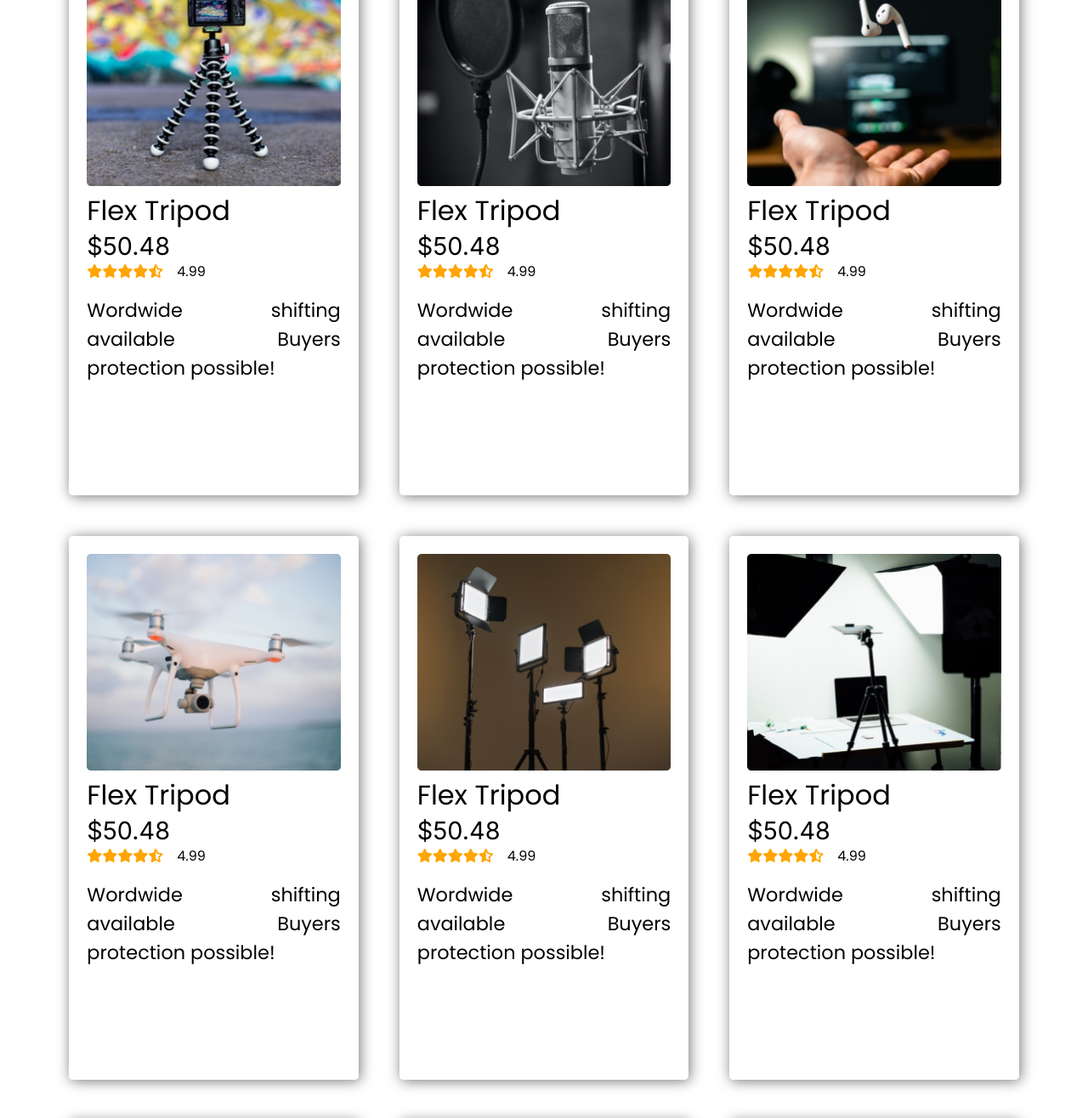
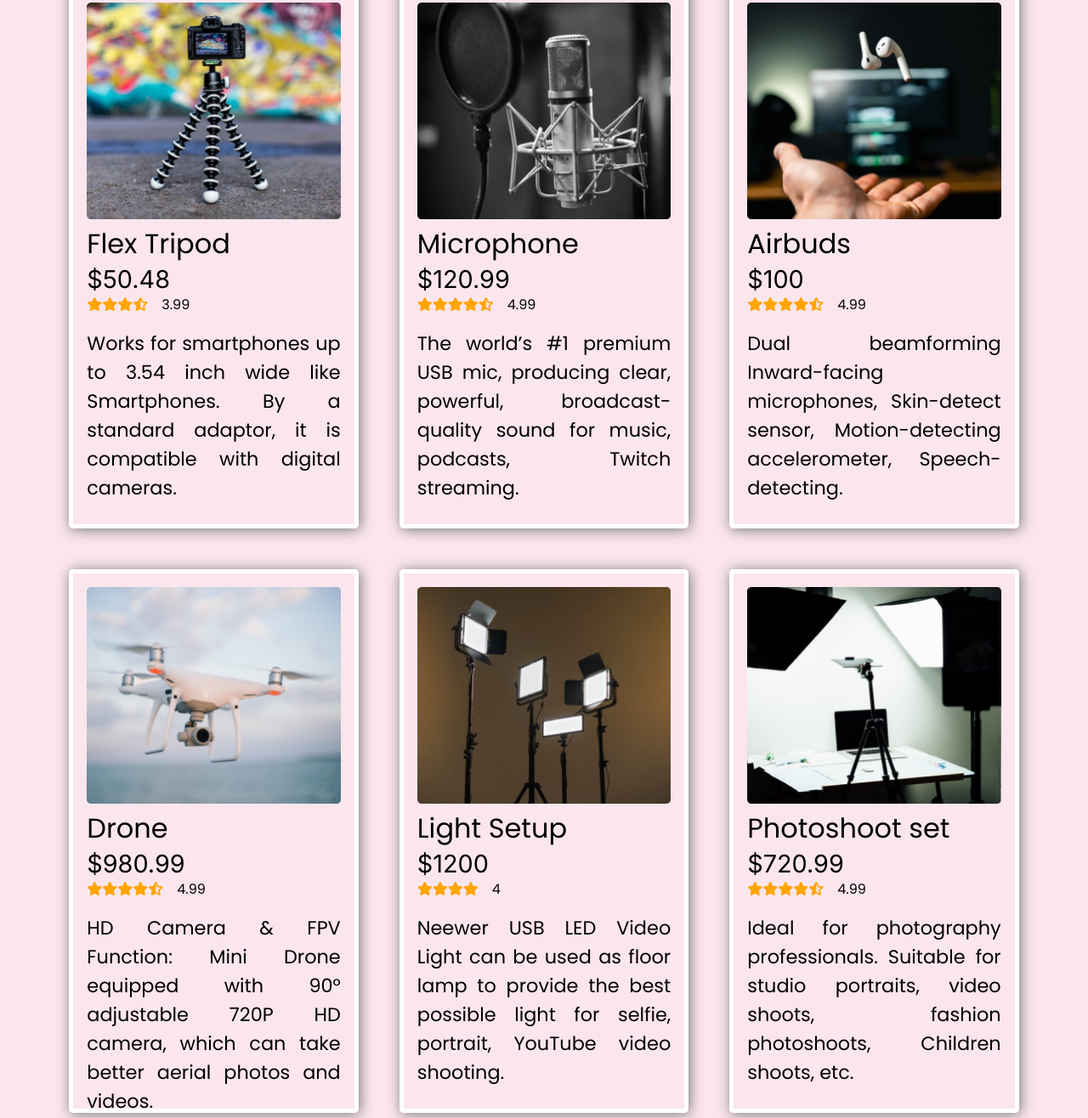
Before and after one commit to himadree-chaudhury/assignment2_influencer-gear, a plain HTML site: page index.html in a window 1280 px wide. Shown: the part 1433-2749 px from the top of the page at 85% size. Drawn offline with Linux system fonts and the light colour scheme.

Commit message:
cng-text

```diff
--- a/index.html
+++ b/index.html
@@ -34,9 +34,9 @@
                 <div class="welcome-container__msg--body">
                     <h1>Start your Journey as
                         Influencer</h1>
-                    <p>Lorem ipsum dolor sit amet, consectetur adipiscing elit. Sem vestibulum sed scelerisque eros.
-                        Lectus faucibus.</p>
-                    <a href="#" class="btn btn--utility">Preebook now <i class="fas fa-arrow-right"></i></a>
+                    <p>Are you an aspiring influencer who is adamant about starting their influencer journey in 2022 ?
+                        Have you made up your mind to deal with the hardships of this career ?</p>
+                    <a href="#buy-product" class="btn btn--utility">Preebook now <i class="fas fa-arrow-right"></i></a>
                 </div>
             </div>
             <div class="welcome-container__pic">
@@ -60,109 +60,108 @@
                     <h2>Flex Tripod</h2>
                     <h3>$50.48</h3>
                     <div class="product--ratings">
-                        <span class="rating--color"><i class="fas fa-star"></i><i class="fas fa-star"></i><i
+                        <span class="rating--color"><i class="fas fa-star"></i><i
                                 class="fas fa-star"></i><i class="fas fa-star"></i><i
                                 class="fas fa-star-half-alt"></i></span>
-                        <span>4.99</span>
+                        <span>3.99</span>
                     </div>
-                    <p>Wordwide shifting available
-                        Buyers protection possible!</p>
+                    <p>Works for smartphones up to 3.54 inch wide like Smartphones. By a standard adaptor, it is
+                        compatible with digital cameras.</p>
                 </div>
                 <div class="products__2 product--utility"><img src="./images/mic.png" alt="">
-                    <h2>Flex Tripod</h2>
-                    <h3>$50.48</h3>
+                    <h2>Microphone</h2>
+                    <h3>$120.99</h3>
                     <div class="product--ratings">
                         <span class="rating--color"><i class="fas fa-star"></i><i class="fas fa-star"></i><i
                                 class="fas fa-star"></i><i class="fas fa-star"></i><i
                                 class="fas fa-star-half-alt"></i></span>
                         <span>4.99</span>
                     </div>
-                    <p>Wordwide shifting available
-                        Buyers protection possible!</p>
+                    <p>The world’s #1 premium USB mic, producing clear, powerful, broadcast-quality sound for music,
+                        podcasts, Twitch streaming.</p>
                 </div>
                 <div class="products__3 product--utility"><img src="./images/airpod.png" alt="">
-                    <h2>Flex Tripod</h2>
-                    <h3>$50.48</h3>
+                    <h2>Airbuds</h2>
+                    <h3>$100</h3>
                     <div class="product--ratings">
                         <span class="rating--color"><i class="fas fa-star"></i><i class="fas fa-star"></i><i
                                 class="fas fa-star"></i><i class="fas fa-star"></i><i
                                 class="fas fa-star-half-alt"></i></span>
                         <span>4.99</span>
                     </div>
-                    <p>Wordwide shifting available
-                        Buyers protection possible!</p>
+                    <p>Dual beamforming Inward-facing microphones, Skin-detect sensor, Motion-detecting accelerometer,
+                        Speech-detecting.</p>
                 </div>
                 <div class="products__4 product--utility"><img src="./images/drone.png" alt="">
-                    <h2>Flex Tripod</h2>
-                    <h3>$50.48</h3>
+                    <h2>Drone</h2>
+                    <h3>$980.99</h3>
                     <div class="product--ratings">
                         <span class="rating--color"><i class="fas fa-star"></i><i class="fas fa-star"></i><i
                                 class="fas fa-star"></i><i class="fas fa-star"></i><i
                                 class="fas fa-star-half-alt"></i></span>
                         <span>4.99</span>
                     </div>
-                    <p>Wordwide shifting available
-                        Buyers protection possible!</p>
+                    <p>HD Camera & FPV Function: Mini Drone equipped with 90° adjustable 720P HD camera, which can take
+                        better aerial photos and videos.</p>
                 </div>
                 <div class="products__5 product--utility"><img src="./images/lights.png" alt="">
-                    <h2>Flex Tripod</h2>
-                    <h3>$50.48</h3>
+                    <h2>Light Setup</h2>
+                    <h3>$1200</h3>
+                    <div class="product--ratings">
+                        <span class="rating--color"><i class="fas fa-star"></i><i class="fas fa-star"></i><i
+                                class="fas fa-star"></i><i class="fas fa-star"></i></span>
+                        <span>4</span>
+                    </div>
+                    <p>Neewer USB LED Video Light can be used as floor lamp to provide the best possible light for
+                        selfie, portrait, YouTube video shooting.</p>
+                </div>
+                <div class="products__6 product--utility"><img src="./images/setup.png" alt="">
+                    <h2>Photoshoot set</h2>
+                    <h3>$720.99</h3>
                     <div class="product--ratings">
                         <span class="rating--color"><i class="fas fa-star"></i><i class="fas fa-star"></i><i
                                 class="fas fa-star"></i><i class="fas fa-star"></i><i
                                 class="fas fa-star-half-alt"></i></span>
                         <span>4.99</span>
                     </div>
-                    <p>Wordwide shifting available
-                        Buyers protection possible!</p>
+                    <p>Ideal for photography professionals. Suitable for studio portraits, video shoots, fashion
+                        photoshoots, Children shoots, etc.</p>
                 </div>
-                <div class="products__6 product--utility"><img src="./images/setup.png" alt="">
-                    <h2>Flex Tripod</h2>
-                    <h3>$50.48</h3>
+                <div class="products__7 product--utility"><img src="./images/camera.png" alt="">
+                    <h2>Vlogging Camera</h2>
+                    <h3>$1800.99</h3>
                     <div class="product--ratings">
                         <span class="rating--color"><i class="fas fa-star"></i><i class="fas fa-star"></i><i
                                 class="fas fa-star"></i><i class="fas fa-star"></i><i
                                 class="fas fa-star-half-alt"></i></span>
                         <span>4.99</span>
                     </div>
-                    <p>Wordwide shifting available
-                        Buyers protection possible!</p>
+                    <p>This 4K camcorder has a newly upgraded of 4K resolution and 56MP image resolution.It is easy to
+                        carry and manage.</p>
                 </div>
-                <div class="products__7 product--utility"><img src="./images/camera.png" alt="">
-                    <h2>Flex Tripod</h2>
-                    <h3>$50.48</h3>
+                <div class="products__8 product--utility"><img src="./images/single-light.png" alt="">
+                    <h2>Green Screen</h2>
+                    <h3>$25.99</h3>
                     <div class="product--ratings">
                         <span class="rating--color"><i class="fas fa-star"></i><i class="fas fa-star"></i><i
                                 class="fas fa-star"></i><i class="fas fa-star"></i><i
                                 class="fas fa-star-half-alt"></i></span>
                         <span>4.99</span>
                     </div>
-                    <p>Wordwide shifting available
-                        Buyers protection possible!</p>
+                    <p>Green screen is made of high-quality polyester fibre material.Not prone to wrinkles.Good
+                        resistance, stronger and durable.</p>
                 </div>
-                <div class="products__8 product--utility"><img src="./images/single-light.png" alt="">
-                    <h2>Flex Tripod</h2>
-                    <h3>$50.48</h3>
+                <div class="products__9 product--utility"><img src="./images/action.png" alt="">
+                    <h2>Action Camera</h2>
+                    <h3>$380.00</h3>
                     <div class="product--ratings">
                         <span class="rating--color"><i class="fas fa-star"></i><i class="fas fa-star"></i><i
                                 class="fas fa-star"></i><i class="fas fa-star"></i><i
                                 class="fas fa-star-half-alt"></i></span>
                         <span>4.99</span>
                     </div>
-                    <p>Wordwide shifting available
-                        Buyers protection possible!</p>
-                </div>
-                <div class="products__9 product--utility"><img src="./images/action.png" alt="">
-                    <h2>Flex Tripod</h2>
-                    <h3>$50.48</h3>
-                    <div class="product--ratings">
-                        <span class="rating--color"><i class="fas fa-star"></i><i class="fas fa-star"></i><i
-                                class="fas fa-star"></i><i class="fas fa-star"></i><i
-                                class="fas fa-star-half-alt"></i></span>
-                        <span>4.99</span>
-                    </div>
-                    <p>Wordwide shifting available
-                        Buyers protection possible!</p>
+                    <p>4K Ultra HD action camera. Professional 4K video with 16MP photos, which is 4 times the
+                        resolution of traditional HD cameras.</p>
                 </div>
             </div>
             <a href="#buy-product" class="product--more">
@@ -185,8 +184,8 @@
     </main>
 
     <footer class="footer">
-        <h3>Influencer products</h3>
-        <p>Copyright &copy 2020 influ encer products <span>
+        <h3>InfluencerProducts</h3>
+        <p>Copyright &copy 2020 InfluencerProducts <span>
                 All rights reserved</span></p>
         <div class="links">
             <a><i class="fab fa-instagram"></i></a>
@@ -196,5 +195,4 @@
         </div>
     </footer>
 </body>
-
 </html>
--- a/style.css
+++ b/style.css
@@ -20,6 +20,7 @@ body {
   max-width: 120rem;
   margin: 0 auto;
   width: 97vw;
+  background-color: #e02c6e1e;
 }
 .navigation {
   display: flex;
@@ -144,6 +145,7 @@ body {
   font-weight: 400;
   font-family: "Inter", sans-serif;
 }
+
 .product--utility {
   height: 4.5rem;
   padding: 1rem;
@@ -196,7 +198,6 @@ body {
 
 .join-us {
   padding: 5rem;
-  background-color: #e02c6e1e;
   margin-bottom: 5rem;
 }
 .join-us__container {
@@ -218,6 +219,7 @@ body {
   padding-top: 2rem;
   width: 45%;
   text-align: center;
+  color: #3a3a3a;
 }
 .form h1 {
   padding: 2rem;
@@ -262,6 +264,7 @@ body {
   font-size: 2.4rem;
   text-align: center;
   letter-spacing: 1rem;
+  padding-bottom: 2rem;
 }
 .links a:hover{
   color: #e02c6d;
```
